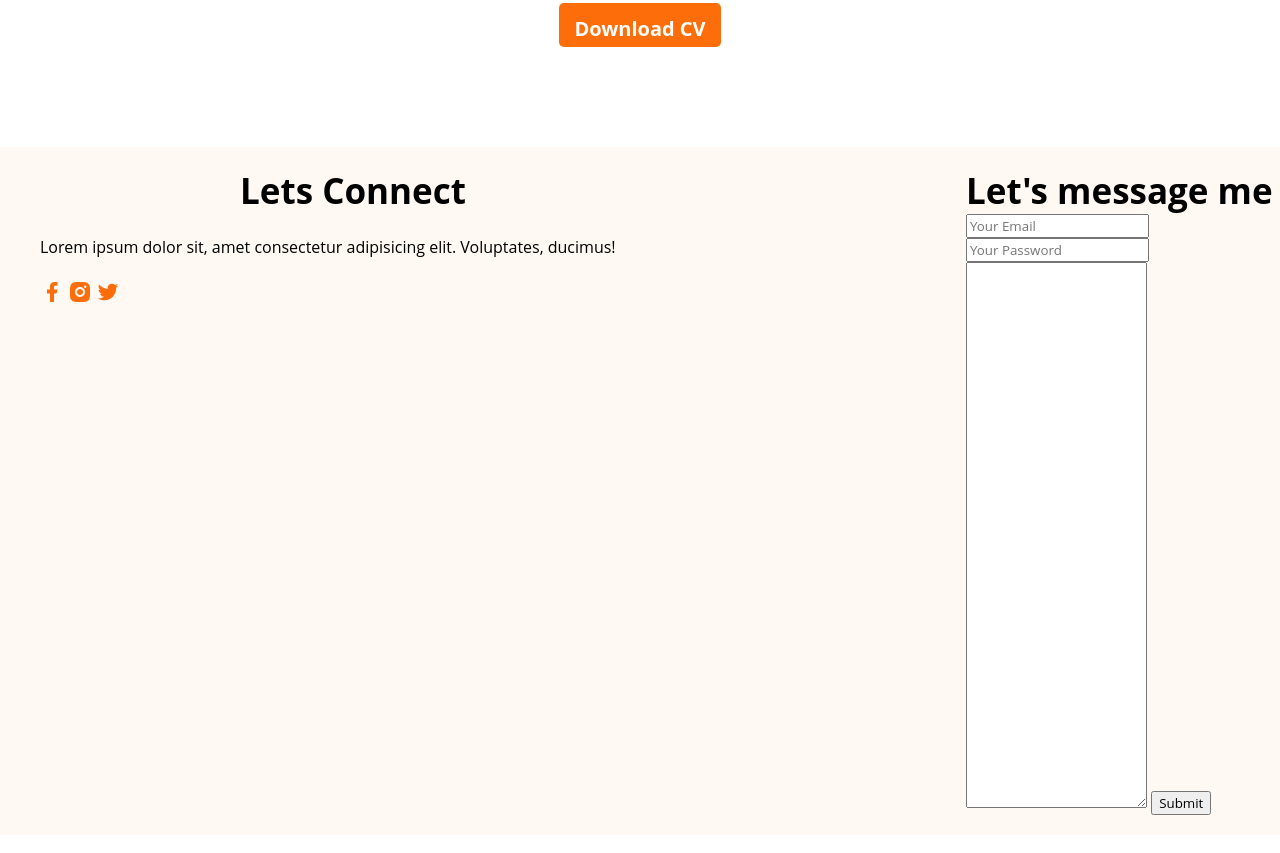
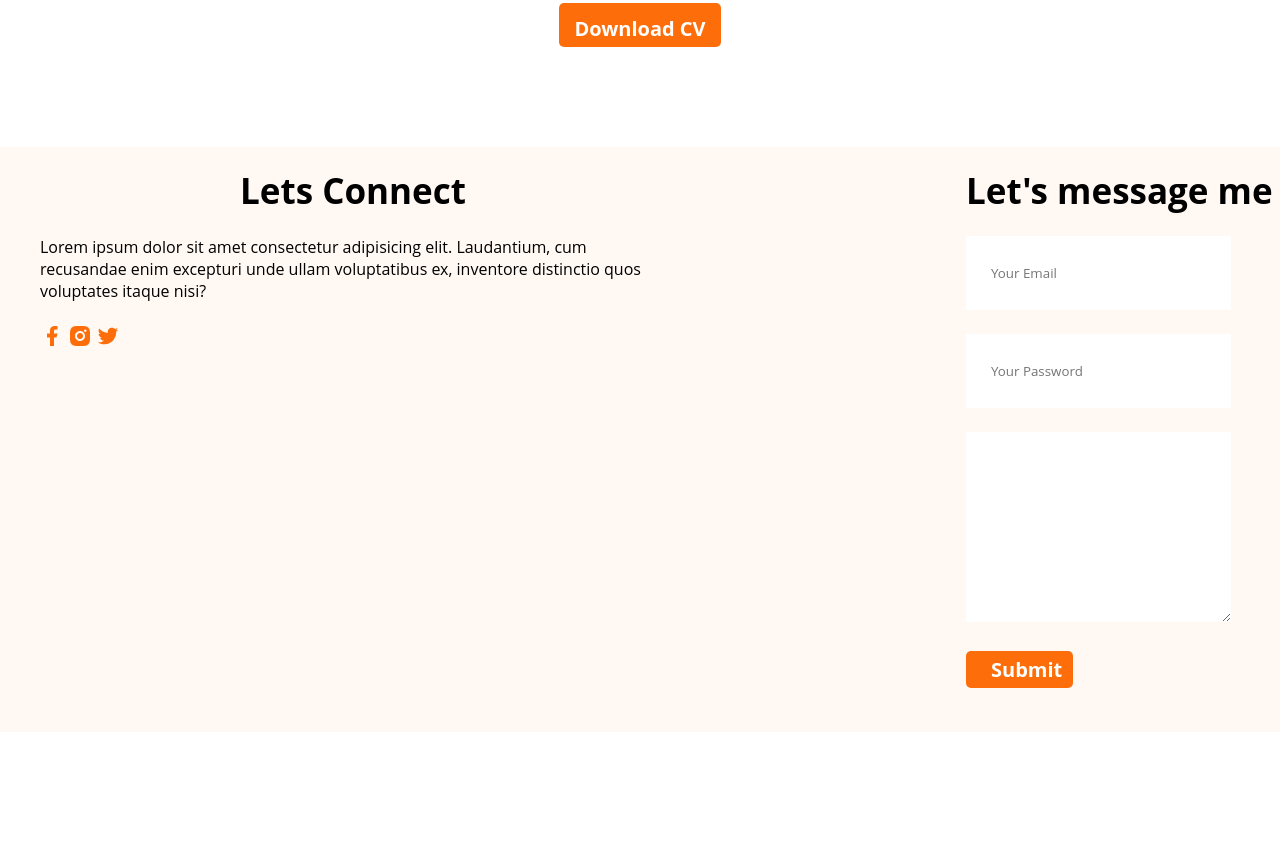
Before and after one commit to Ornab05/developer-portfolio, a plain HTML site: page index.html in a window 1280 px wide. Shown: the part 2884-3737 px from the top of the page. After the commit the page ends 3616 px from the top, so only its background shows below. Drawn offline with Linux system fonts and the light colour scheme.

Commit message:
final commit

```diff
--- a/images/style.css
+++ b/images/style.css
@@ -200,8 +200,24 @@ margin: 10px 0px;
 }
 .footer{
     background: #FFF8F3;
-    margin-bottom: 200px;
+    margin-bottom: 0px;
 }
 .last-div .input{
     margin: 0px 200px;
 }
+.last input, textarea{
+    margin-bottom: 24px;
+    border: 0px;
+    width: 70%;
+    padding: 5px 25px; ;
+}
+input{
+    height: 64px;
+
+}
+#last-buttom{width: 35%;
+height: 20%;}
+#icons{
+    margin-top: 5px;
+    padding: 5px;
+}
--- a/index.html
+++ b/index.html
@@ -142,24 +142,27 @@
      <div class="last-div">
        <h2 class="last-title">Lets Connect</h2>
        <br>
-       <p>Lorem ipsum dolor sit, amet consectetur adipisicing elit. Voluptates, ducimus!</p>
+       <p>Lorem ipsum dolor sit amet consectetur adipisicing elit. Laudantium, cum recusandae enim excepturi unde ullam voluptatibus ex, inventore distinctio quos voluptates itaque nisi?</p>
        <br>
+       <div class="icons">
        <img src="images/icons/facebook.png">
        <img src="images/icons/insta.png">
        <img src="images/icons/twitter.png">
-
+       </div>
 
      </div>
      <div class="last-div" >
        <h2 class="last-title">Let's message me</h2>
+       <br>
        <form class="input">
 
        <input type="email" placeholder="Your Email">
        <br>
        <input type="password" placeholder="Your Password">
        <br>
-       <textarea id="" name=" cols="30" rows="30" ></textarea>
-       <input type="submit">
+       <textarea id="" name=" cols="30" rows="10" ></textarea>
+       <br>
+       <input id="last-buttom" class="button-primary" type="submit">
        </form>
      </div>
 
```
